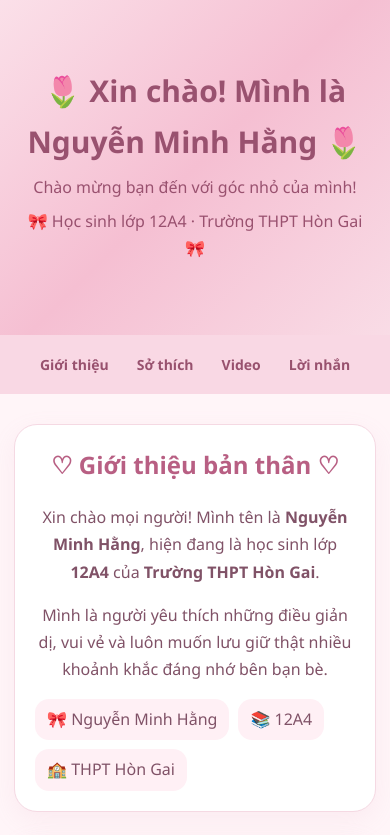
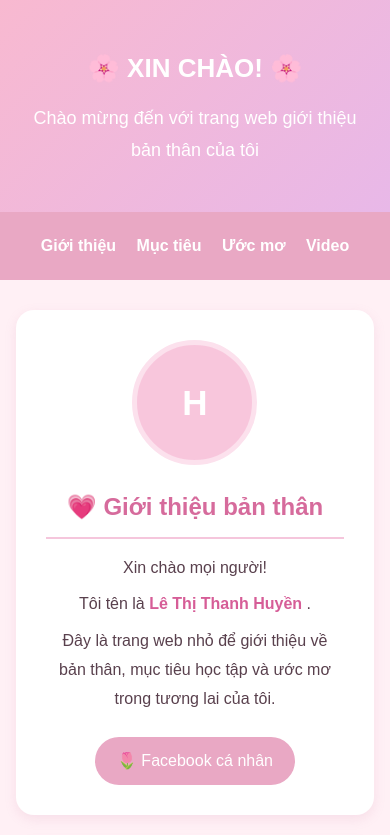
Before and after one commit to le2099330-source/gioi-thieu-ban-than, a plain HTML site: page index.html in a window 390 px wide. Shown: the top 835 px of the page. Drawn offline with Linux system fonts and the light colour scheme.

Commit message:
Restore original personal website for Le Thi Thanh Huyen

```diff
--- a/index.html
+++ b/index.html
@@ -1,60 +1,278 @@
+
 <!DOCTYPE html>
 <html lang="vi">
 <head>
     <meta charset="UTF-8">
     <meta name="viewport" content="width=device-width, initial-scale=1.0">
-<title>Nguyễn Minh Hằng | 12A4</title>
+    <title>Giới thiệu bản thân - Lê Thị Thanh Huyền</title>
+
     <style>
-:root{--baby:#f8cddd;--pink:#fce8ef;--deep:#b85f83;--text:#805267;--white:#fffdfd}
-*{box-sizing:border-box}html{scroll-behavior:smooth}
-body{margin:0;font-family:"Segoe UI",Arial,sans-serif;color:var(--text);line-height:1.7;background:#fff5f8}
-header{padding:65px 20px;text-align:center;background:linear-gradient(135deg,#fbe0e9,#f5bfd2,#f9dce6);color:#99516f}
-header h1{font-size:clamp(30px,5vw,46px);margin:0}header p{margin:7px 0}
-nav{position:sticky;top:0;z-index:5;display:flex;justify-content:center;flex-wrap:wrap;gap:8px;padding:12px;background:#f9d8e4}
-nav a{color:#98516e;text-decoration:none;font-weight:700;padding:7px 14px;border-radius:20px}nav a:hover{background:white}
-main{width:min(920px,calc(100% - 28px));margin:30px auto 45px}
-.card{background:white;border:1px solid #f5d9e3;border-radius:23px;padding:clamp(20px,4vw,34px);margin:23px 0;box-shadow:0 8px 24px #d99bb51c}
-h2{text-align:center;color:var(--deep);margin:0 0 18px}
-.intro{display:block;max-width:720px;margin:0 auto;text-align:center}
-.tags{display:flex;gap:9px;flex-wrap:wrap;margin-top:15px}.tag{background:#fff0f5;border-radius:14px;padding:7px 12px}
-.hobbies{display:grid;grid-template-columns:repeat(3,1fr);gap:14px}
-.hobby{text-align:center;padding:20px 13px;border-radius:18px;background:#fff0f5;border:1px solid #f7dce5}
-.emoji{font-size:38px}.hobby h3{color:#b85f83;margin:4px}
-.video{position:relative;width:100%;aspect-ratio:16/9;border-radius:17px;overflow:hidden;background:#f8dce6}
-.video iframe{position:absolute;inset:0;width:100%;height:100%;border:0}
-.center{text-align:center}.hearts{font-size:25px;color:#d77f9f;letter-spacing:8px}
-footer{text-align:center;background:#f7cbd9;color:#8f4c68;padding:23px}
-@media(max-width:650px){.hobbies{grid-template-columns:1fr}nav a{font-size:14px;padding:6px 10px}}
+        * {
+            margin: 0;
+            padding: 0;
+            box-sizing: border-box;
+        }
+
+        body {
+            font-family: Arial, sans-serif;
+            background-color: #fff0f5;
+            color: #59404d;
+            line-height: 1.8;
+        }
+
+        header {
+            background: linear-gradient(135deg, #f8b9d0, #e8b8e8);
+            color: white;
+            text-align: center;
+            padding: 45px 20px;
+        }
+
+        header h1 {
+            font-size: 36px;
+            margin-bottom: 10px;
+        }
+
+        header p {
+            font-size: 18px;
+        }
+
+        nav {
+            background-color: #e9a8c4;
+            text-align: center;
+            padding: 15px;
+        }
+
+        nav a {
+            color: white;
+            text-decoration: none;
+            margin: 0 18px;
+            font-weight: bold;
+        }
+
+        nav a:hover {
+            color: #713b62;
+        }
+
+        .container {
+            width: 85%;
+            max-width: 950px;
+            margin: 30px auto;
+        }
+
+        .card {
+            background-color: white;
+            padding: 30px;
+            margin-bottom: 25px;
+            border-radius: 18px;
+            box-shadow: 0 4px 12px rgba(200, 120, 160, 0.15);
+        }
+
+        h2 {
+            color: #d66b9c;
+            margin-bottom: 15px;
+            border-bottom: 2px solid #f5c6dc;
+            padding-bottom: 8px;
+        }
+
+        .avatar {
+            width: 125px;
+            height: 125px;
+            border-radius: 50%;
+            background-color: #f8c6dc;
+            color: white;
+            font-size: 35px;
+            font-weight: bold;
+            display: flex;
+            justify-content: center;
+            align-items: center;
+            margin: 0 auto 20px;
+            border: 5px solid #fce1ed;
+        }
+
+        .profile {
+            text-align: center;
+        }
+
+        .profile p {
+            margin: 8px;
+        }
+
+        .highlight {
+            color: #d65d97;
+            font-weight: bold;
+        }
+
+        .facebook {
+            display: inline-block;
+            background-color: #e9a8c4;
+            color: white;
+            padding: 10px 22px;
+            border-radius: 25px;
+            text-decoration: none;
+            margin-top: 15px;
+        }
+
+        .facebook:hover {
+            background-color: #cf76a0;
+        }
+
+        .school {
+            background-color: #fff5fa;
+            padding: 20px;
+            border-radius: 15px;
+        }
+
+        iframe {
+            width: 100%;
+            height: 400px;
+            border: none;
+            border-radius: 15px;
+            margin-top: 15px;
+        }
+
+        footer {
+            background-color: #e9a8c4;
+            color: white;
+            text-align: center;
+            padding: 20px;
+            margin-top: 30px;
+        }
+
+        @media (max-width: 600px) {
+            header h1 {
+                font-size: 26px;
+            }
+
+            nav a {
+                display: inline-block;
+                margin: 5px 8px;
+            }
+
+            .container {
+                width: 92%;
+            }
+
+            iframe {
+                height: 230px;
+            }
+        }
     </style>
 </head>
+
 <body>
+
     <header>
-<h1>🌷 Xin chào! Mình là Nguyễn Minh Hằng 🌷</h1>
-<p>Chào mừng bạn đến với góc nhỏ của mình!</p>
-<p>🎀 Học sinh lớp 12A4 · Trường THPT Hòn Gai 🎀</p>
+        <h1>🌸 XIN CHÀO! 🌸</h1>
+        <p>Chào mừng đến với trang web giới thiệu bản thân của tôi</p>
     </header>
+
     <nav>
-<a href="#about">Giới thiệu</a><a href="#hobbies">Sở thích</a><a href="#video">Video</a><a href="#message">Lời nhắn</a>
+        <a href="#gioithieu">Giới thiệu</a>
+        <a href="#muctieu">Mục tiêu</a>
+        <a href="#uocmo">Ước mơ</a>
+        <a href="#video">Video</a>
     </nav>
-<main>
-<section class="card" id="about">
-<h2>♡ Giới thiệu bản thân ♡</h2>
-<div class="intro">
-<p>Xin chào mọi người! Mình tên là <strong>Nguyễn Minh Hằng</strong>, hiện đang là học sinh lớp <strong>12A4</strong> của <strong>Trường THPT Hòn Gai</strong>.</p>
-<p>Mình là người yêu thích những điều giản dị, vui vẻ và luôn muốn lưu giữ thật nhiều khoảnh khắc đáng nhớ bên bạn bè.</p>
-<div class="tags"><span class="tag">🎀 Nguyễn Minh Hằng</span><span class="tag">📚 12A4</span><span class="tag">🏫 THPT Hòn Gai</span></div>
-</div></section>
-<section class="card" id="hobbies">
-<h2>🌸 Sở thích của mình 🌸</h2><p class="center">Những điều nhỏ bé làm mình vui mỗi ngày!</p>
-<div class="hobbies">
-<div class="hobby"><div class="emoji">🍰</div><h3>Ăn uống</h3><p>Mình thích ăn những món ngon và khám phá nhiều món mới.</p></div>
-<div class="hobby"><div class="emoji">😴</div><h3>Ngủ</h3><p>Ngủ thật ngon để nghỉ ngơi và nạp lại năng lượng.</p></div>
-<div class="hobby"><div class="emoji">👭</div><h3>Đi chơi với bạn bè</h3><p>Mình thích đi chơi, trò chuyện và tạo kỷ niệm cùng bạn bè.</p></div>
-</div></section>
-<section class="card" id="video"><h2>🎬 Video mình muốn chia sẻ</h2><p class="center">Cùng xem video YouTube mình đã chọn nhé!</p>
-<div class="video"><iframe src="https://www.youtube-nocookie.com/embed/PF2_h2UgU6I" title="Video của Minh Hằng" loading="lazy" allow="accelerometer; autoplay; clipboard-write; encrypted-media; gyroscope; picture-in-picture; web-share" allowfullscreen></iframe></div>
+
+    <div class="container">
+
+        <!-- Giới thiệu bản thân -->
+        <section class="card profile" id="gioithieu">
+            <div class="avatar">H</div>
+            <h2>💗 Giới thiệu bản thân</h2>
+
+            <p>Xin chào mọi người!</p>
+            <p>Tôi tên là <span class="highlight">
+                Lê Thị Thanh Huyền
+            </span>.</p>
+
+            <p>Đây là trang web nhỏ để giới thiệu về bản thân,
+            mục tiêu học tập và ước mơ trong tương lai của tôi.</p>
+
+            <a class="facebook"
+               href="https://www.facebook.com/le.huyen.020309/?locale=vi_VN"
+               target="_blank">
+                🌷 Facebook cá nhân
+            </a>
         </section>
-<section class="card center" id="message"><h2>💌 Lời nhắn nhỏ</h2><p>Cảm ơn mọi người đã ghé thăm trang web của mình!</p><p>Chúc mọi người luôn vui vẻ, học tập thật tốt và có thật nhiều kỷ niệm đẹp nhé!</p><div class="hearts">♡ ♡ ♡</div></section>
-</main>
-<footer><strong>Made with love by Nguyễn Minh Hằng 💗</strong><br>12A4 · THPT Hòn Gai · 2026</footer>
-</body></html>
+
+        <!-- Nguyện vọng 1 -->
+        <section class="card" id="muctieu">
+            <h2>🎓 Nguyện vọng 1 của tôi</h2>
+
+            <div class="school">
+                <h3 class="highlight">
+                    Trường Đại học Y Dược Thái Bình
+                </h3>
+
+                <p>
+                    Đây là ngôi trường tôi mong muốn được theo học
+                    trong tương lai.
+                </p>
+
+                <p>
+                    Tôi hy vọng sẽ có cơ hội trở thành sinh viên
+                    của trường, được học tập và rèn luyện trong
+                    môi trường y khoa chuyên nghiệp.
+                </p>
+
+                <p>
+                    <b>Mục tiêu:</b> Đỗ nguyện vọng 1 vào
+                    Trường Đại học Y Dược Thái Bình.
+                </p>
+
+                <p>
+                    <a href="https://tbump.edu.vn/"
+                       target="_blank">
+                       🌐 Website chính thức của trường
+                    </a>
+                </p>
+            </div>
+        </section>
+
+        <!-- Ước mơ -->
+        <section class="card" id="uocmo">
+            <h2>💖 Ước mơ tương lai</h2>
+
+            <p>
+                Tôi mong muốn trở thành một người làm việc
+                trong ngành Y, có kiến thức chuyên môn vững vàng,
+                lòng yêu thương và tinh thần trách nhiệm.
+            </p>
+
+            <p>
+                Tôi sẽ cố gắng học tập mỗi ngày, không ngừng
+                hoàn thiện bản thân để từng bước chạm đến
+                ước mơ của mình.
+            </p>
+
+            <p class="highlight">
+                "Nỗ lực hôm nay – Thành công ngày mai!" 🌸
+            </p>
+        </section>
+
+        <!-- Video giới thiệu trường -->
+        <section class="card" id="video">
+            <h2>🎬 Video giới thiệu trường</h2>
+
+            <p>
+                Cùng tìm hiểu về Trường Đại học Y Dược
+                Thái Bình – ngôi trường mà tôi mong muốn
+                được học tập trong tương lai.
+            </p>
+
+            <iframe
+                src="https://www.youtube.com/embed/wwmOyJ08HhQ"
+                title="Giới thiệu Trường Đại học Y Dược Thái Bình"
+                allowfullscreen>
+            </iframe>
+        </section>
+
+    </div>
+
+    <footer>
+        <p>💗 Trang web được thực hiện bởi Lê Thị Thanh Huyền 💗</p>
+        <p>Cảm ơn mọi người đã ghé thăm!</p>
+    </footer>
+
+</body>
+</html>
```
Lines whose indentation alone changed are shown as unchanged.
